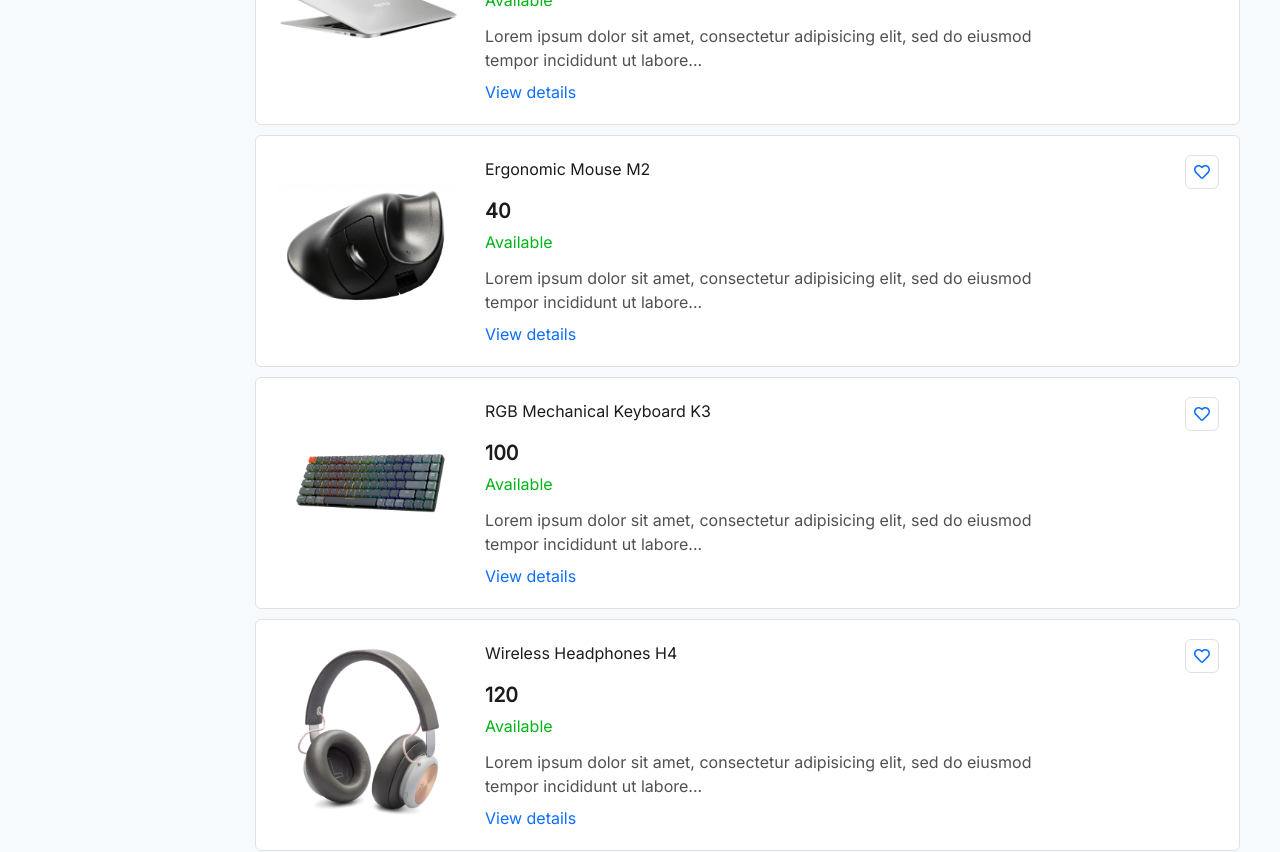
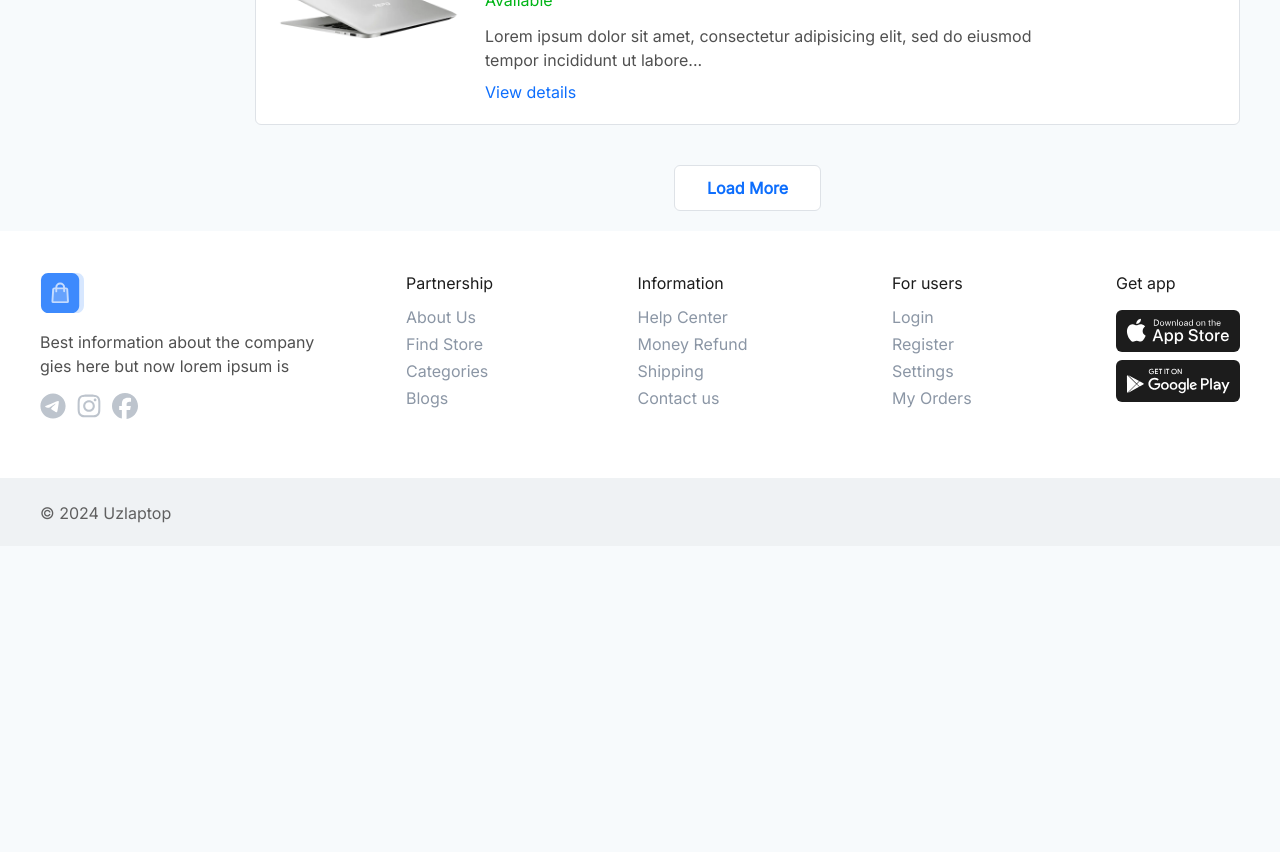
Before and after one commit to nodirbekorifjonov/uzlaptop-store, a React (Vite) app: page /shop in a window 1280 px wide. Shown: the part 1600-2452 px from the top of the page. After the commit the page ends 2146 px from the top, so only its background shows below. Built offline with nearby package versions, Linux system fonts and the light colour scheme.

Commit message:
created Load More button, and more bugs fixed

```diff
--- a/src/components/Header/index.jsx
+++ b/src/components/Header/index.jsx
@@ -201,7 +201,8 @@ const Header = () => {
               <li className="mobile-nav__item">
                 <Link
                   onClick={() => setAddActive("")}
-                  to="/"
+                  to="https://vcarduz.netlify.app/vcard/1"
+                  target="_blank"
                   className={`mobile-nav__item bg-white py-[1.2rem] px-[2.3rem] flex items-center gap-x-[1.6rem] text-[#676f7a] translate-x-[-20px] invisible opacity-0 transition-all duration-[2s] ${addActive} hover:bg-[#E5F1FF] hover:transition-none hover:duration-0`}
                 >
                   <FaHeadset />
@@ -276,7 +277,11 @@ const Header = () => {
                 </Link>
               </li>
               <li>
-                <Link className="hover:underline hover:text-[#0D6EFD]">
+                <Link
+                  to="https://vcarduz.netlify.app/vcard/1"
+                  target="_blank"
+                  className="hover:underline hover:text-[#0D6EFD]"
+                >
                   Contact
                 </Link>
               </li>
--- a/src/pages/Shop/index.jsx
+++ b/src/pages/Shop/index.jsx
@@ -45,6 +45,9 @@ const Shop = () => {
   // Shop Products Category buttons
   const [gridButton, setGridButton] = useState(false);
   const [burgerButton, setBurgerButton] = useState(true);
+
+  // show more btn
+  const [loadMoreProducts, setLoadMoreProducts] = useState(6);
 
   const handleGridBtn = () => {
     setGridButton(true);
@@ -215,6 +218,7 @@ const Shop = () => {
                   </label>
                 </div>
                 <button
+                  onClick={() => setShowMobileFilter(false)}
                   type="button"
                   className="py-[1rem] px-[1.6rem] flex justify-center items-center w-full border-[1px] border-[#DEE2E7] rounded-[0.6rem] bg-white text-[#0D6EFD] text-[1.6rem] font-semibold"
                 >
@@ -431,11 +435,11 @@ const Shop = () => {
             </div>
 
             {/* Products Content */}
-            <div className="shop__products-content">
+            <div className="shop__products-content mb-[4rem]">
               {/* Products Grid View */}
               {gridButton && (
                 <ul className="shop__product-list grid grid-cols-3 gap-[2rem] max-[1050px]:grid-cols-2 max-[875px]:grid-cols-3 max-[825px]:grid-cols-2 max-[545px]:grid-cols-1">
-                  {costBrandFilter.map((product) => (
+                  {costBrandFilter.slice(0, loadMoreProducts).map((product) => (
                     <li
                       key={product.productId}
                       className="shop__products-item relative"
@@ -482,7 +486,7 @@ const Shop = () => {
               {/* Products List View */}
               {burgerButton && (
                 <ul className="shop__product-list flex flex-col gap-[1rem]">
-                  {costBrandFilter.map((product) => (
+                  {costBrandFilter.slice(0, loadMoreProducts).map((product) => (
                     <li
                       key={product.productId}
                       className="shop__products-item w-full pt-[0.9rem] pr-[2rem] pb-[1.1rem] pl-[0.7rem] border-[1px] border-[#DEE2E7] rounded-[0.6rem] bg-white flex max-[675px]:py-[0.8rem] max-[675px]:pl-[0.8rem] max-[675px]:pr-[3rem]"
@@ -536,6 +540,13 @@ const Shop = () => {
                 </ul>
               )}
             </div>
+            {/* Load More Products Button */}
+            <button
+              onClick={() => setLoadMoreProducts(loadMoreProducts + 6)}
+              className="load-more py-[1rem] px-[3.2rem] mx-auto flex justify-center items-center border-[1px] border-[#DEE2E7] rounded-[0.6rem] bg-white text-[#0D6EFD] text-[1.6rem] font-semibold transition-all duration-300 hover:bg-[#d9e8ff]"
+            >
+              Load More
+            </button>
           </div>
         </div>
       </section>
```
